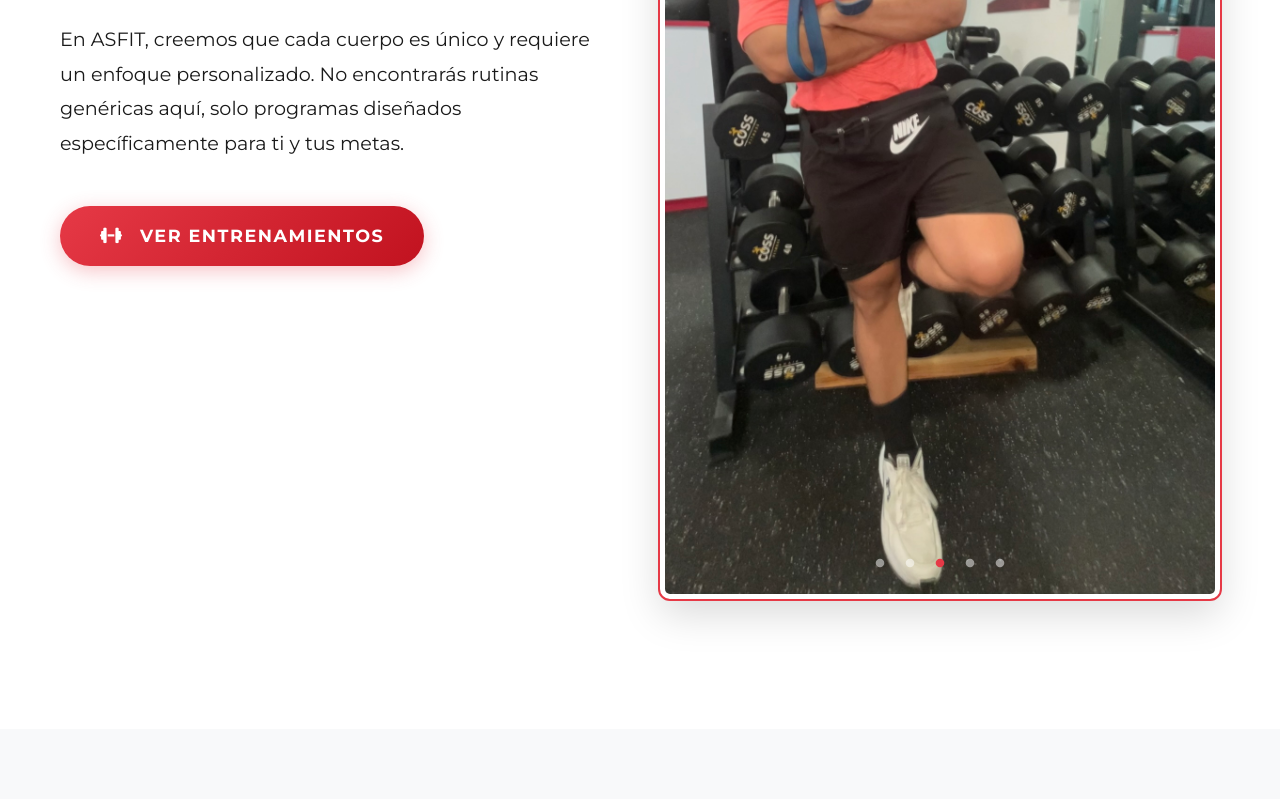
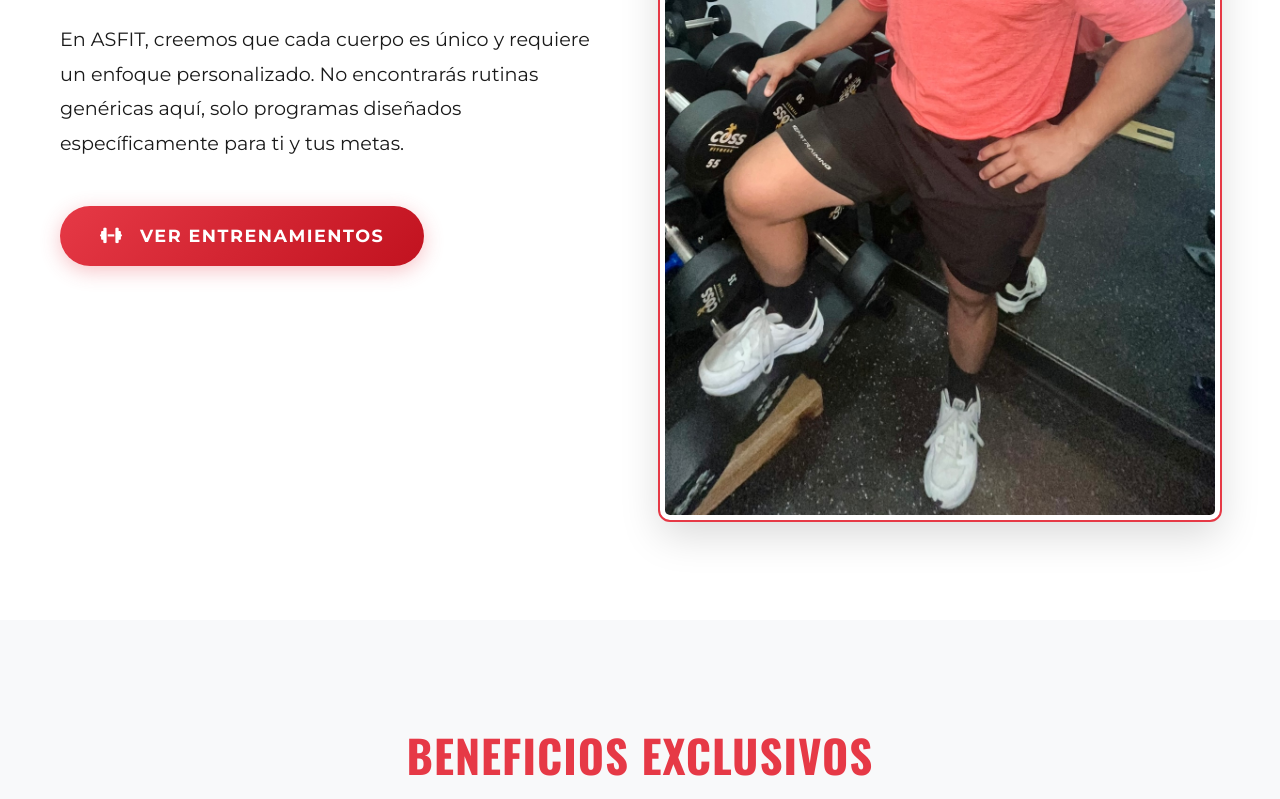
Before and after one commit to CodebyFaru/asfit-online, a plain HTML site: page index.html in a window 1280 px wide. Shown: the part 1495-2294 px from the top of the page. Drawn offline with nearby package versions, Linux system fonts and the light colour scheme.

Commit message:
Update index.html

```diff
--- a/index.html
+++ b/index.html
@@ -7,8 +7,6 @@
     <link rel="icon" type="image/png" href="favicon-32x32.png" />
    <link rel="stylesheet" href="https://cdnjs.cloudflare.com/ajax/libs/font-awesome/6.4.0/css/all.min.css">
     <link href="https://fonts.googleapis.com/css2?family=Montserrat:wght@400;600;700;900&family=Oswald:wght@600;700&display=swap" rel="stylesheet">
-    <link rel="stylesheet" href="https://cdnjs.cloudflare.com/ajax/libs/slick-carousel/1.8.1/slick.min.css">
-    <link rel="stylesheet" href="https://cdnjs.cloudflare.com/ajax/libs/slick-carousel/1.8.1/slick-theme.min.css">
     <style>
         :root {
             --primary: #E63946;
@@ -299,7 +297,8 @@
             line-height: 1.8;
         }
 
-        .welcome-img-slider {
+        /* CHANGED: Removed slider styles and added static image styles */
+        .welcome-img-static {
             flex: 1;
             border-radius: 10px;
             overflow: hidden;
@@ -312,35 +311,14 @@
             height: auto;
         }
 
-        .welcome-slide {
+        .welcome-img-static img {
             width: 100%;
             height: auto;
-            min-height: 300px;
-            position: relative;
-        }
-
-        .welcome-slide img {
-            width: 100%;
-            height: auto;
-            object-fit: contain;
             display: block;
             transition: transform 0.5s ease;
         }
 
-        .slick-dots {
-            bottom: 20px;
-        }
-
-        .slick-dots li button:before {
-            color: white;
-            opacity: 0.5;
-            font-size: 10px;
-        }
-
-        .slick-dots li.slick-active button:before {
-            color: var(--primary);
-            opacity: 1;
-        }
+        /* Removed all slick-related styles */
 
         /* Beneficios */
         #beneficios {
@@ -776,7 +754,7 @@
                 order: 1;
             }
 
-            .welcome-img-slider {
+            .welcome-img-static {
                 order: 2;
                 margin-bottom: 0;
             }
@@ -904,22 +882,9 @@
                         <i class="fas fa-dumbbell"></i> VER ENTRENAMIENTOS
                     </a>
                 </div>
-                <div class="welcome-img-slider">
-                    <div class="welcome-slide">
+                <!-- CHANGED: Replaced slider with static image -->
+                <div class="welcome-img-static">
                     <img src="axel1.jpg" alt="Axel Alejandro entrenador personal">
-                    </div>
-                    <div class="welcome-slide">
-                        <img src="axel2.jpg" alt="Axel Alejandro entrenando">
-                    </div>
-                    <div class="welcome-slide">
-                        <img src="axel3.jpg" alt="Axel Alejandro demostrando ejercicio">
-                    </div>
-                    <div class="welcome-slide">
-                        <img src="axel4.jpg" alt="Axel Alejandro en competencia">
-                    </div>
-                    <div class="welcome-slide">
-                        <img src="axel5.jpg" alt="Axel Alejandro fitness">
-                    </div>
                 </div>
             </div>
         </div>
@@ -1243,24 +1208,9 @@
     </footer>
 
     <script src="https://code.jquery.com/jquery-3.6.0.min.js"></script>
-    <script src="https://cdnjs.cloudflare.com/ajax/libs/slick-carousel/1.8.1/slick.min.js"></script>
     <script>
-        // Initialize image slider
+        // Smooth scrolling for navigation
         $(document).ready(function(){
-            $('.welcome-img-slider').slick({
-                dots: true,
-                infinite: true,
-                speed: 500,
-                fade: false,
-                cssEase: 'linear',
-                autoplay: true,
-                autoplaySpeed: 3000,
-                arrows: true,
-                adaptiveHeight: true
-            });
-        });
-
-        // Smooth scrolling for navigation
             document.querySelectorAll('a[href^="#"]').forEach(anchor => {
                 anchor.addEventListener('click', function (e) {
                     e.preventDefault();
@@ -1283,6 +1233,7 @@
                     document.querySelector('nav').style.boxShadow = '0 5px 20px rgba(0, 0, 0, 0.1)';
                 }
             });
+        });
     </script>
 </body>
 </html>
```
Lines whose indentation alone changed are shown as unchanged.
